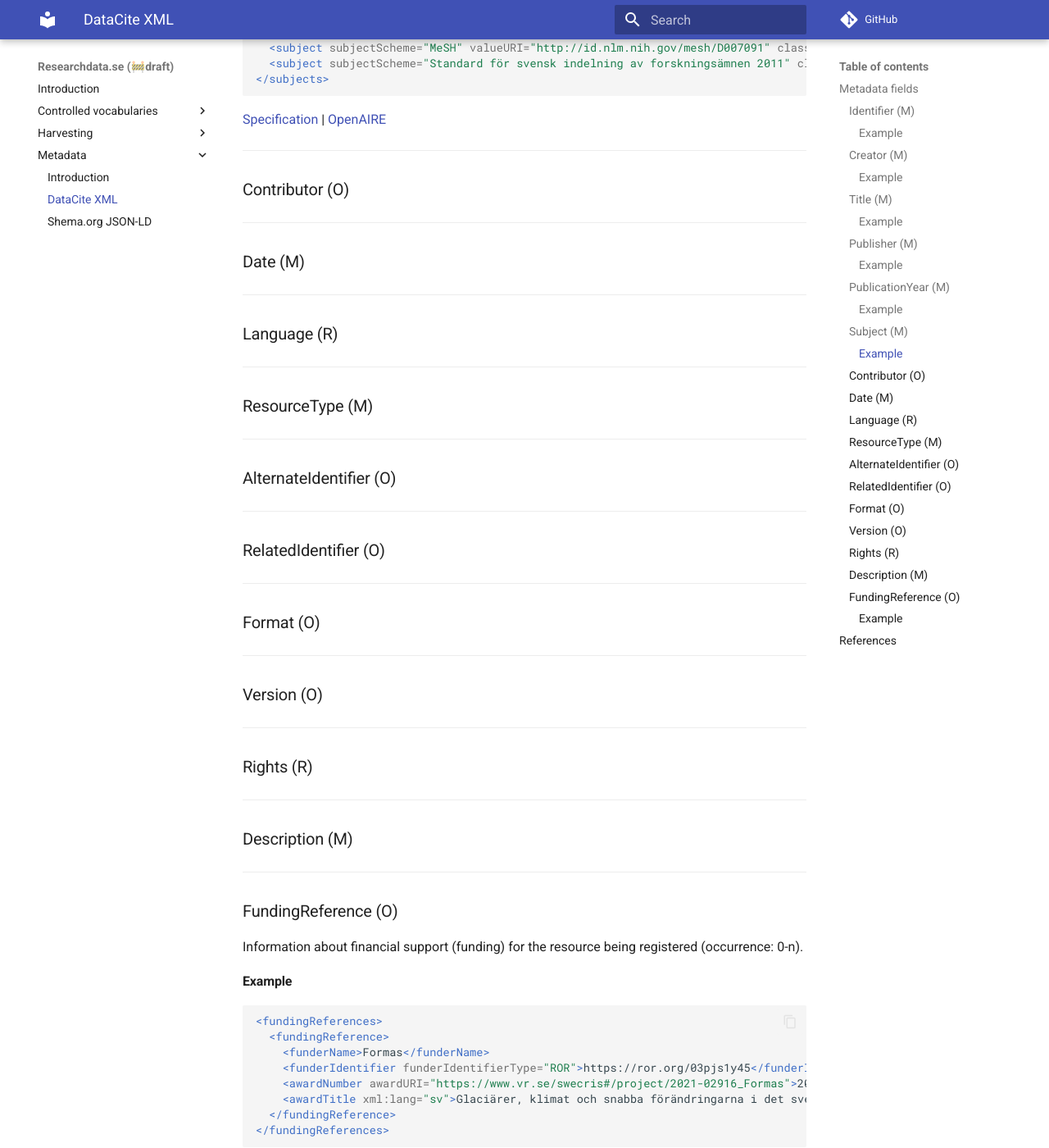
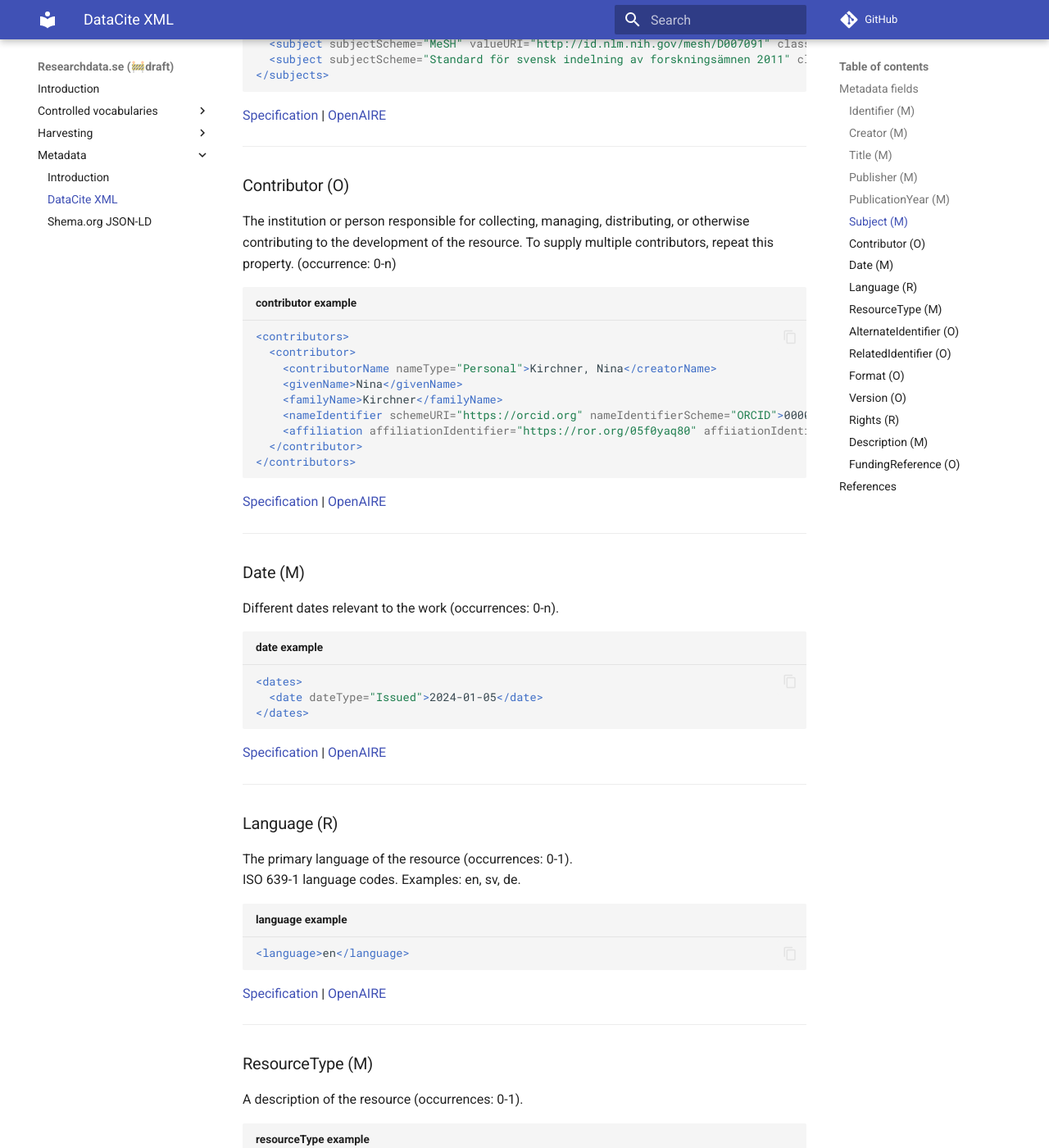
Before and after one commit to researchdata-se/docs.researchdata.se, an MkDocs documentation site: the page built from docs/metadata/datacite-xml.md, in a window 1280 px wide and 1400 px high, scrolled down 2476 px. Shown: the whole window at 82% size. Built offline with MkDocs 1.6.1 and Material for MkDocs 9.7.7, drawn with Linux system fonts in a browser that asks for light colours; comment, search, counter and statistics services are not loaded; some of the changed text lies outside the part shown.

Commit message:
datacite: add basic links and examples

````diff
--- a/docs/metadata/datacite-xml.md
+++ b/docs/metadata/datacite-xml.md
@@ -7,7 +7,6 @@
 
     This list of fields is a draft.
     Discussions in the [issue tracker](https://github.com/researchdata-se/docs.researchdata.se/issues/1)
-
 </div>
 
 When a DOI is registred via DataCite metadata is provided.
@@ -22,8 +21,7 @@
 
 The unique identifier for this version of the resource.
 
-#### Example
-```xml
+```xml title="identifier example"
 <identifier identifierType="DOI">10.123/245.67</identifier>
 ```
 [Specification](https://datacite-metadata-schema.readthedocs.io/en/4.5/properties/identifier/) |
@@ -35,8 +33,7 @@
 
 The main researchers involved in producing the resource, in priority order (occurrences: 1-n).
 
-#### Example
-```xml
+```xml title="creator example"
 <creators>
   <creator>
     <creatorName nameType="Personal">Kirchner, Nina</creatorName>
@@ -69,8 +66,7 @@
 
 A name or title by which a resource is known (occurrences: 1-n).
 
-#### Example
-```xml
+```xml title="title example"
 <titles>
   <title xml:lang="en">Example title</title>
 </titles>
@@ -79,13 +75,13 @@
 [OpenAIRE](https://guidelines.openaire.eu/en/latest/data/field_title.html)
 
 --------------
+
 ### Publisher (M)
 
 
 The name of the entity that holds, archives, publishes prints, distributes, releases, issues, or produces the resource. This property will be used to formulate the citation, so consider the prominence of the role (occurrences: 1).
 
-#### Example
-```xml
+```xml title="publisher example"
 <publisher xml:lang="en" publisherIdentifier="https://ror.org/058zxsr17" publisherIdentifierScheme="ROR" schemeURI="https://ror.org/">Bolin Centre for Climate Research</publisher>
 ```
 [Specification](https://datacite-metadata-schema.readthedocs.io/en/4.5/properties/publisher/) |
@@ -97,8 +93,7 @@
 
 The year when the data was or will be made publicly available. (occurrences: 1)
 
-#### Example
-```xml
+```xml title="publicationYear example"
 <publicationYear>2024</publicationYear>
 ```
 
@@ -111,8 +106,7 @@
 
 Subject, keyword, classification code, or key phrase describing the resource (occurrences: 0-n).
 
-#### Example
-```xml
+```xml title="subject example"
 <subjects>
   <subject xml:lang="en" subjectScheme="Library of Congress Subject Headings (LCSH)" schemeURI="https://id.loc.gov/authorities/subjects.html" valueURI="https://id.loc.gov/authorities/subjects/sh85083064.html">Medicine</subject>
   <subject subjectScheme="CESSDA Topic Classification" valueURI="https://vocabularies.cessda.eu/vocabulary/TopicClassification?code=ScienceAndTechnology" classificationCode="ScienceAndTechnology" xml:lang="en">SCIENCE AND TECHNOLOGY</subject>
@@ -128,40 +122,174 @@
 
 ### Contributor (O)
 
+The institution or person responsible for collecting, managing, distributing, or otherwise contributing to the development of the resource. To supply multiple contributors, repeat this property. (occurrence: 0-n)
+
+```xml title="contributor example"
+<contributors>
+  <contributor>
+    <contributorName nameType="Personal">Kirchner, Nina</creatorName>
+    <givenName>Nina</givenName>
+    <familyName>Kirchner</familyName>
+    <nameIdentifier schemeURI="https://orcid.org" nameIdentifierScheme="ORCID">0000-0002-6371-5527</nameIdentifier>
+    <affiliation affiliationIdentifier="https://ror.org/05f0yaq80" affiiationIdentifierScheme="ROR" schemeURI="https://ror.org">Stockholm University</affiliation>
+  </contributor>
+</contributors>
+```
+
+[Specification](https://datacite-metadata-schema.readthedocs.io/en/4.5/properties/contributor/) |
+[OpenAIRE](https://guidelines.openaire.eu/en/latest/data/field_contributor.html)
+
 --------------
+
 ### Date (M)
 
+Different dates relevant to the work (occurrences: 0-n).
+
+```xml title="date example"
+<dates>
+  <date dateType="Issued">2024-01-05</date>
+</dates>
+```
+
+[Specification](https://datacite-metadata-schema.readthedocs.io/en/4.5/properties/date/) |
+[OpenAIRE](https://guidelines.openaire.eu/en/latest/data/field_date.html)
+
 --------------
+
 ### Language (R)
 
+The primary language of the resource (occurrences: 0-1).
+ISO 639-1 language codes. Examples: en, sv, de.
+
+```xml  title="language example"
+<language>en</language>
+```
+
+[Specification](https://datacite-metadata-schema.readthedocs.io/en/4.5/properties/language/) |
+[OpenAIRE](https://guidelines.openaire.eu/en/latest/data/field_language.html)
+
 --------------
+
 ### ResourceType (M)
 
+A description of the resource (occurrences: 0-1).
+
+```xml title="resourceType example"
+<resourceType resourceTypeGeneral="Dataset">Dataset</resourceType>
+```
+
+[Specification](https://datacite-metadata-schema.readthedocs.io/en/4.5/properties/resourcetype/) |
+[OpenAIRE](https://guidelines.openaire.eu/en/latest/data/field_resourcetype.html)
+
 --------------
+
 ### AlternateIdentifier (O)
 
+An identifier or identifiers other than the primary Identifier applied to the resource being registered (occurrences: 0-n).
+
+```xml title="alternateIdentifier example"
+<alternateIdentifiers>
+  <alternateIdentifier alternateIdentifierType="ISBN">937-0-1234-56789-X</alternateIdentifier>
+</alternateIdentifiers>
+```
+
+[Specification](https://datacite-metadata-schema.readthedocs.io/en/4.5/properties/alternateidentifier/) |
+[OpenAIRE](https://guidelines.openaire.eu/en/latest/data/field_alternateidentifier.html)
+
 --------------
+
 ### RelatedIdentifier (O)
 
+Definition: Identifiers of related resources. These must be globally unique identifiers (occurrences: 0-n).
+
+```xml title="relatedIdentifier example"
+<relatedIdentifiers>
+  <relatedIdentifier relatedIdentifierType="DOI" relationType="IsCitedBy" resourceTypeGeneral="JournalArticle">10.21384/bar</relatedIdentifier>
+  <relatedIdentifier relatedIdentifierType="DOI" relationType="IsNewVersionOf" resourceTypeGeneral="Dataset">10.21384/123.456</relatedIdentifier>
+</relatedIdentifiers>
+```
+
+[Specification](https://datacite-metadata-schema.readthedocs.io/en/4.5/properties/relatedidentifier/) |
+[OpenAIRE](https://guidelines.openaire.eu/en/latest/data/field_relatedidentifier.html)
+
+
 --------------
+
 ### Format (O)
 
+Technical format of the resource. (occurrences: 0-n).
+
+```xml title="format example"
+<formats>
+  <format>text/csv</format>
+</formats>
+```
+
+[Specification](https://datacite-metadata-schema.readthedocs.io/en/4.5/properties/format/) |
+[OpenAIRE](https://guidelines.openaire.eu/en/latest/data/field_format.html)
+
 --------------
+
 ### Version (O)
+
+The version number of the resource (occurrences: 0-1).
+
+```xml title="version example"
+<version>2</version>
+```
+
+[Specification](https://datacite-metadata-schema.readthedocs.io/en/4.5/properties/version/) |
+[OpenAIRE](https://guidelines.openaire.eu/en/latest/data/field_version.html)
+
 
 --------------
 ### Rights (R)
 
+Any rights information for this resource (occurrences: 0-n).
+Its recomended to describe the access level by using [info:eu-repo-Access-Terms vocabulary](https://guidelines.openaire.eu/en/latest/data/field_rights.html#rightsuri-ma).
+
+```xml title="rights example"
+<rightsList>
+  <rights rightsURI=”info:eu-repo/semantics/openAccess” />
+  <rights rightsURI=”http://creativecommons.org/licenses/by/4.0/”>
+    Creative Commons Attribution 4.0 International
+  </rights>
+</rightsList>
+```
+
+[Specification](https://datacite-metadata-schema.readthedocs.io/en/4.5/properties/rights/) |
+[OpenAIRE](https://guidelines.openaire.eu/en/latest/data/field_rights.html)
+
 --------------
+
 ### Description (M)
 
+All additional information that does not fit in any of the other categories. May be used for technical information (occurrences: 0-n).
+
+```xml title="description example"
+<descriptions>
+  <description xml:lang="en" descriptionType="Abstract">
+    Example description.
+  </description>
+  <description xml:lang="sv" descriptionType="Abstract">
+    Exempelbeskrivning.
+  </description>
+  <description xml:lang="en" descriptionType="Other">
+    This is a note or some extra description.
+  </description>
+</descriptions>
+```
+
+[Specification](https://datacite-metadata-schema.readthedocs.io/en/4.5/properties/description/) |
+[OpenAIRE](https://guidelines.openaire.eu/en/latest/data/field_description.html)
+
 --------------
+
 ### FundingReference (O)
 
 Information about financial support (funding) for the resource being registered (occurrence: 0-n).
 
-#### Example
-```xml
+```xml title="fundingReference example"
 <fundingReferences>
   <fundingReference>
     <funderName>Formas</funderName>
````
Also changed, not shown: docs/metadata/schema-org-json-ld.md (+1 -1 lines).
